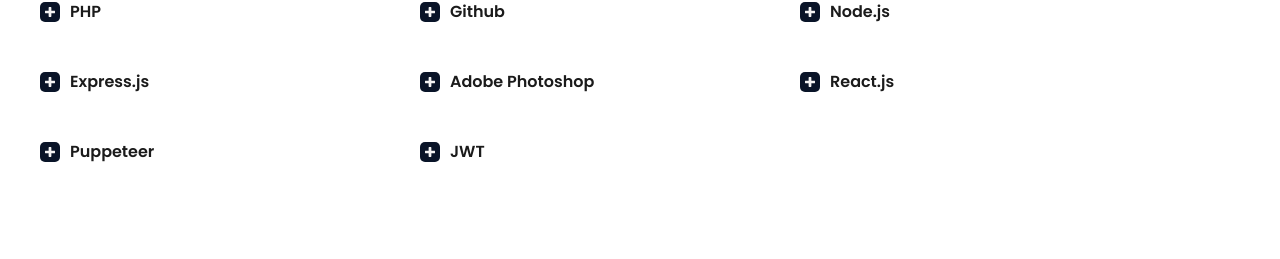
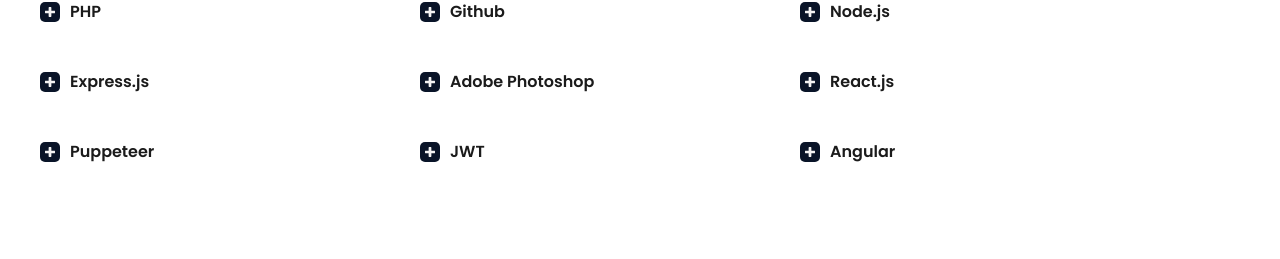
Before and after one commit to ivars-melecis/resume, a React (Create React App) app: page / in a window 1280 px wide. Shown: the part 1808-2067 px from the top of the page. Built offline with nearby package versions, Linux system fonts and the light colour scheme.

Commit message:
Added Angular to my skillset

```diff
--- a/src/contexts/HomeContext.jsx
+++ b/src/contexts/HomeContext.jsx
@@ -145,6 +145,12 @@
           title: 'JWT',
           descr: 'First choice when it comes to authentification and authorization',
           isExpanded: false
+        },
+        {
+          _id: 14,
+          title: 'Angular',
+          descr: 'Angular v2 +. Entry level due to fact that I have used it for personal projects only.',
+          isExpanded: false
         }
       ]
     },
```
